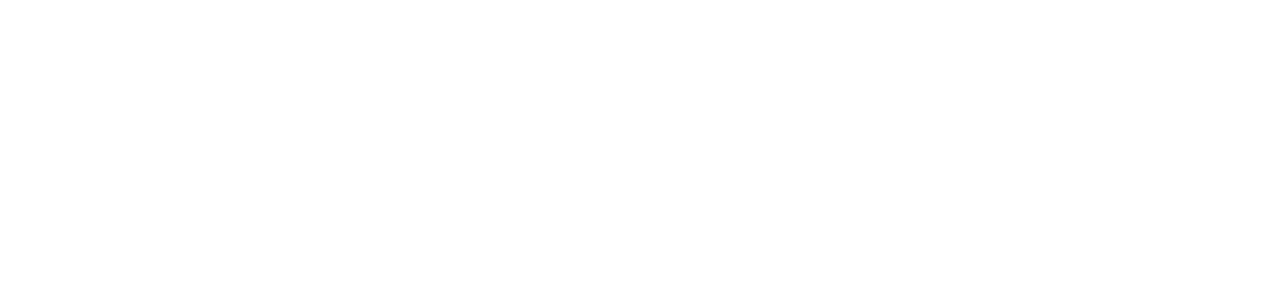
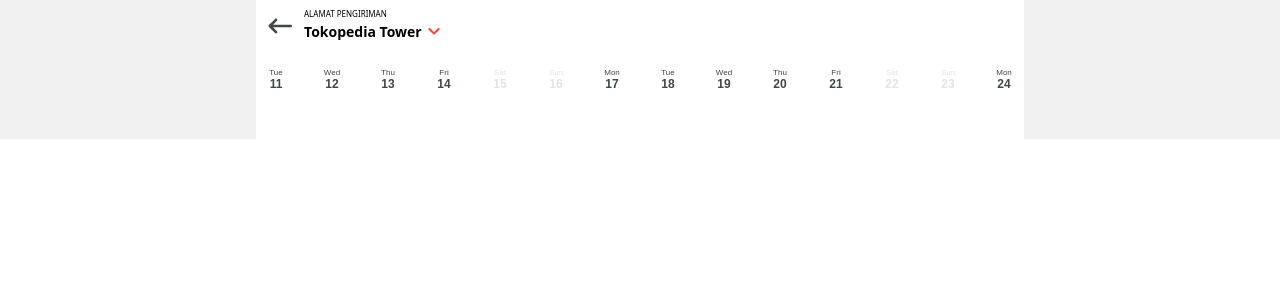
Before and after one commit to yohni/0e9a4ce6fffe2105db972eaee3e4a9d6a865a470, a React (Create React App) app: page / in a window 1280 px wide. Shown: the top 300 px of the page. Built offline with nearby package versions, Linux system fonts and the light colour scheme; a web font is replaced by a local one.

Commit message:
Play mealcard

```diff
--- a/src/views/index.jsx
+++ b/src/views/index.jsx
@@ -1,12 +1,95 @@
-import React from "react";
+import React, { useState, useEffect } from "react";
+import styled, { ThemeProvider } from "styled-components";
+import Themes from "../theme";
 import MainContainer from "../layout/MainContainer";
 import DatePicker from "../components/DatePicker";
+import DateItem from "../components/DatePicker/DateItem";
+import TabMenu from "../components/TabMenu";
+import LocationAddress from "../components/LocationAddress";
+import ArrowIcon from "../components/icons/ArrowIcon";
+import MealCard from "../components/MealCard";
+import { getDates } from "../helpers";
+
+const datesData = getDates(new Date(), new Date().addDays(14));
+
+const Navbar = styled.div`
+  display: flex;
+  align-items: center;
+  background: #ffffff;
+  padding: ${(props) => props.theme.Boxes.sm};
+`;
+
+const NavbarWrapper = styled.div`
+  position: -webkit-sticky;
+  position: sticky;
+  top: 0;
+  z-index: 20;
+`;
+
+const DateSent = styled.div`
+  font-size: ${(props) => props.theme.FontSizes.md};
+  font-weight: 600;
+`;
+
+const Container = styled.div`
+  transform: translateY(47px);
+  padding: ${(props) => props.theme.Boxes.md};
+`;
 
 const HomePage = () => {
+  const [showTab, setShowTab] = useState(true);
+  const [scrollPos, setScrollPos] = useState(0);
+  const [pickedDate, setPickedDate] = useState(null);
+
+  useEffect(() => {
+    const handleScroll = () => {
+      setScrollPos(document.body.getBoundingClientRect().top);
+      setShowTab(document.body.getBoundingClientRect().top > scrollPos);
+      console.log(showTab);
+    };
+    window.addEventListener("scroll", handleScroll);
+    return () => window.removeEventListener("scroll", handleScroll);
+  });
+  const tabItem = [
+    { id: "1", name: "Launch" },
+    { id: "2", name: "Dinner" },
+  ];
+
+  const handlePickDate = (date) => (e) => {
+    setPickedDate(date);
+  };
+
   return (
-    <MainContainer>
-      <DatePicker />
-    </MainContainer>
+    <ThemeProvider theme={Themes}>
+      <MainContainer>
+        <NavbarWrapper>
+          <Navbar>
+            <ArrowIcon
+              color={Themes.Palletes.GreyDarken}
+              width="32"
+              height="32"
+            />
+            <LocationAddress />
+          </Navbar>
+          <DatePicker>
+            {datesData.map((itm) => (
+              <DateItem
+                key={itm.dayNumb}
+                disabled={itm.day === "Sat" || itm.day === "Sun"}
+                handleClick={handlePickDate(itm)}
+                actived={pickedDate && itm.dayNumb === pickedDate.dayNumb}
+                day={itm.day}
+                dayNumb={itm.dayNumb}
+              />
+            ))}
+          </DatePicker>
+        </NavbarWrapper>
+        <TabMenu tabItem={tabItem} activeTab="2" showTab={showTab} />
+        <Container>
+          <DateSent>{pickedDate && pickedDate.date}</DateSent>
+        </Container>
+      </MainContainer>
+    </ThemeProvider>
   );
 };
 
```
